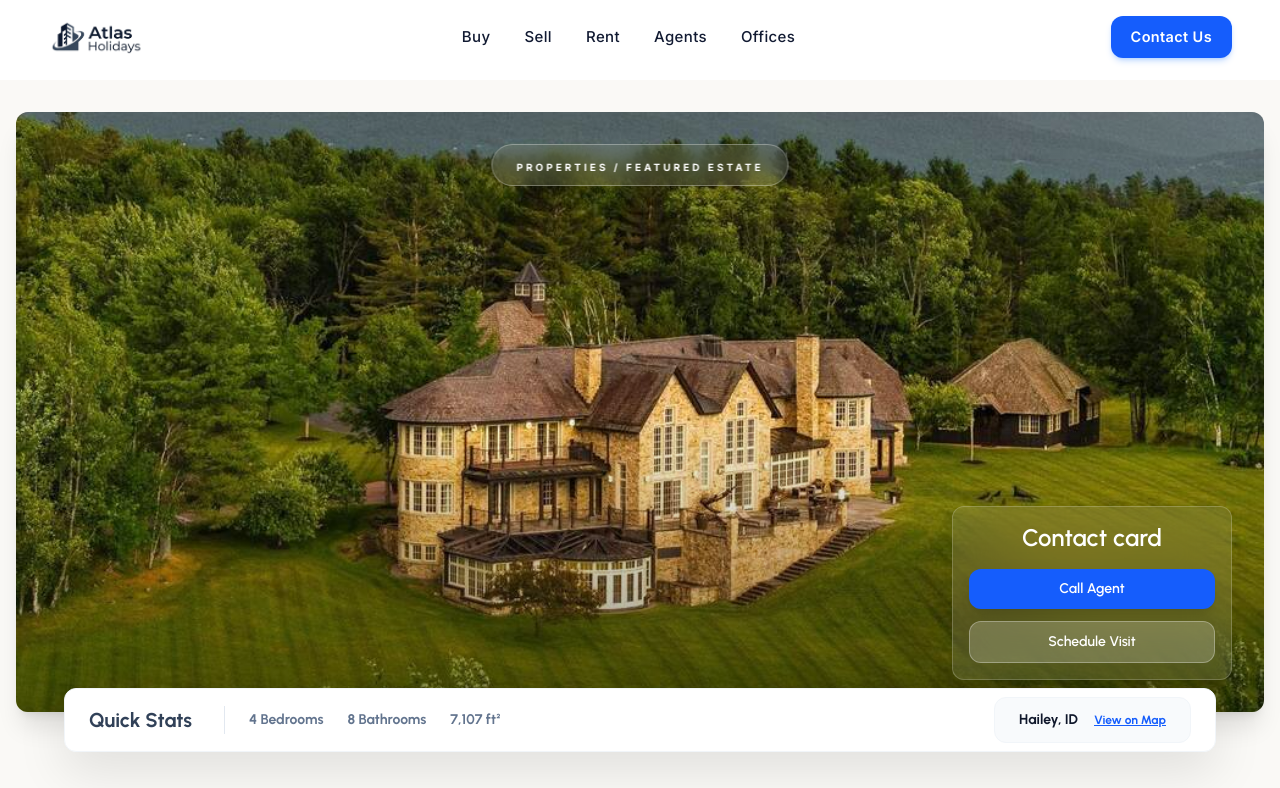
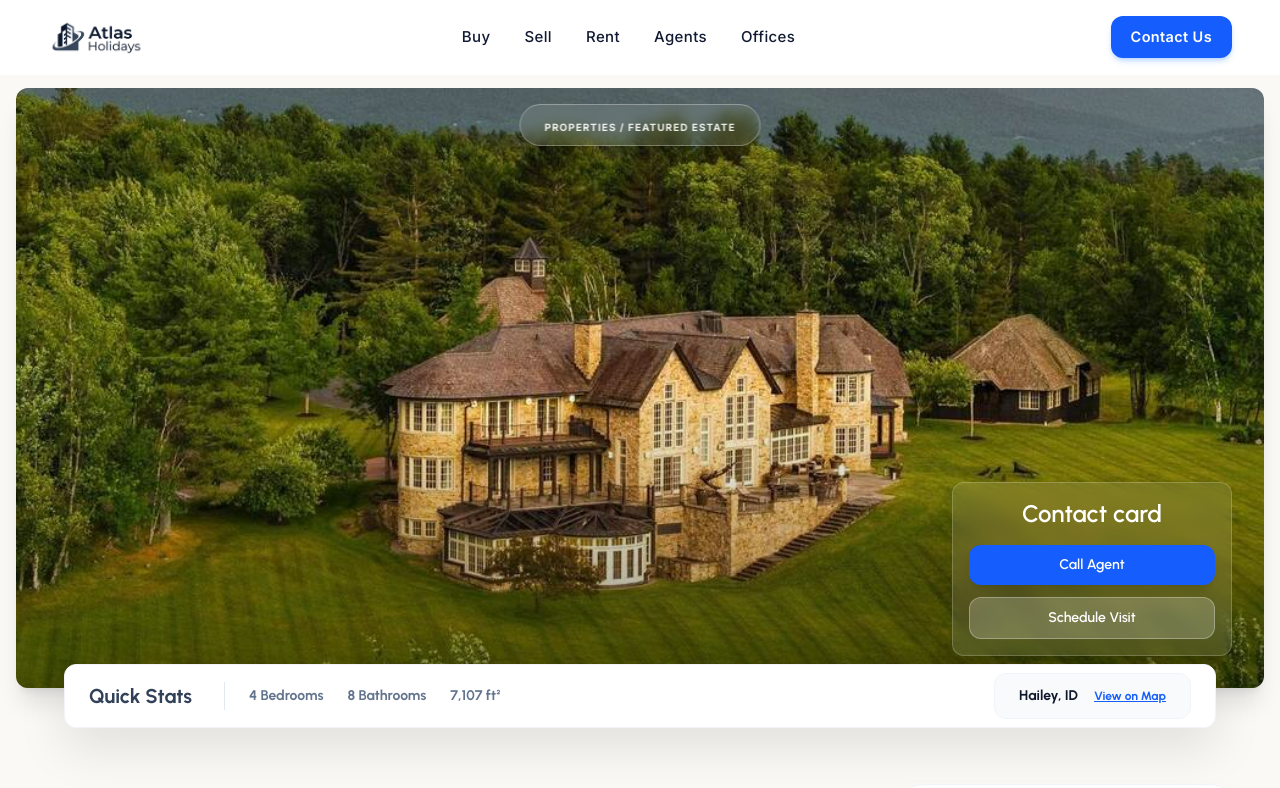
Before and after one commit to afterrender1/atlas-holidays, a Next.js app: page /properties/1 in a window 1280 px wide. Shown: the top 788 px of the page. Built offline with nearby package versions, Linux system fonts and the light colour scheme.

Commit message:
Update page.jsx

```diff
--- a/app/(pages)/properties/[id]/page.jsx
+++ b/app/(pages)/properties/[id]/page.jsx
@@ -25,7 +25,7 @@ const PropertyPage = () => {
   }
 
   return (
-    <div className={`bg-[#FAF9F6] min-h-screen mt-20 pb-20 ${inter.className}`}>
+    <div className={`bg-[#FAF9F6] min-h-screen mt-14 pb-20 ${inter.className}`}>
       {/* --- HERO SECTION --- */}
       <div className="max-w-330 mx-auto px-4 pt-8">
         <div className="relative group overflow-visible">
@@ -41,14 +41,14 @@ const PropertyPage = () => {
           </div>
 
           {/* Top Center Badge */}
-          <div className="absolute top-8 left-1/2 -translate-x-1/2 bg-white/10 backdrop-blur-md border border-white/30 px-6 py-2 rounded-full shadow-xl z-10">
-            <span className="text-[10px] tracking-[0.3em] font-bold text-white uppercase">
+          <div className="absolute top-4 left-1/2 -translate-x-1/2 bg-white/10 backdrop-blur-sm border border-white/30 px-6 py-2 rounded-full shadow-xl z-10">
+            <span className="text-[10px] tracking-widest font-bold text-white/90 uppercase">
               Properties / Featured Estate
             </span>
           </div>
 
           {/* Floating Contact Card (Glassmorphism) */}
-          <div className={`absolute bottom-8 right-8 bg-white/10 backdrop-blur-xl border border-white/20 rounded-xl shadow-xl p-4 w-70 text-white z-10 hidden md:block ${urbanist.className}`}>
+          <div className={`absolute bottom-8 right-8 bg-white/10 backdrop-blur-sm border border-white/20 rounded-xl shadow-xl p-4 w-70 text-white z-10 hidden md:block ${urbanist.className}`}>
             <h3 className="text-2xl text-center font-semibold mb-4 leading-tight">Contact card</h3>
             <div className="space-y-3">
               <button className="w-full bg-blue-600 hover:bg-blue-700 text-white font-semibold cursor-pointer py-2.5 rounded-xl text-sm transition-all shadow-lg active:scale-95">
```
